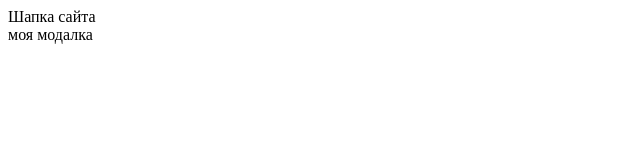
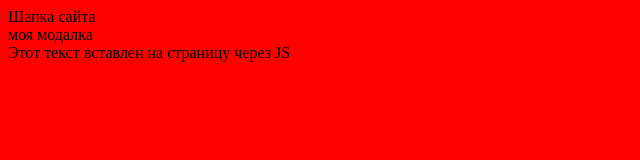
Before and after one commit to Ivanblin/lessonGitRepositories, a plain HTML site: page index.html in a window 1280 px wide. Shown: the whole page, without its empty margins (0-640 px from the left). Drawn offline with Linux system fonts and the light colour scheme.

Commit message:
Добавлена функциональность страницы через JS

```diff
--- a/index.html
+++ b/index.html
@@ -15,5 +15,7 @@
   <div class="modal">
     моя модалка
   </div>
+
+  <script src="./js/script.js"></script>
 </body>
 </html>
--- /dev/null
+++ b/js/script.js
@@ -0,0 +1,2 @@
+document.write('Этот текст вставлен на страницу через JS')
+document.body.style.background = 'red'
```
